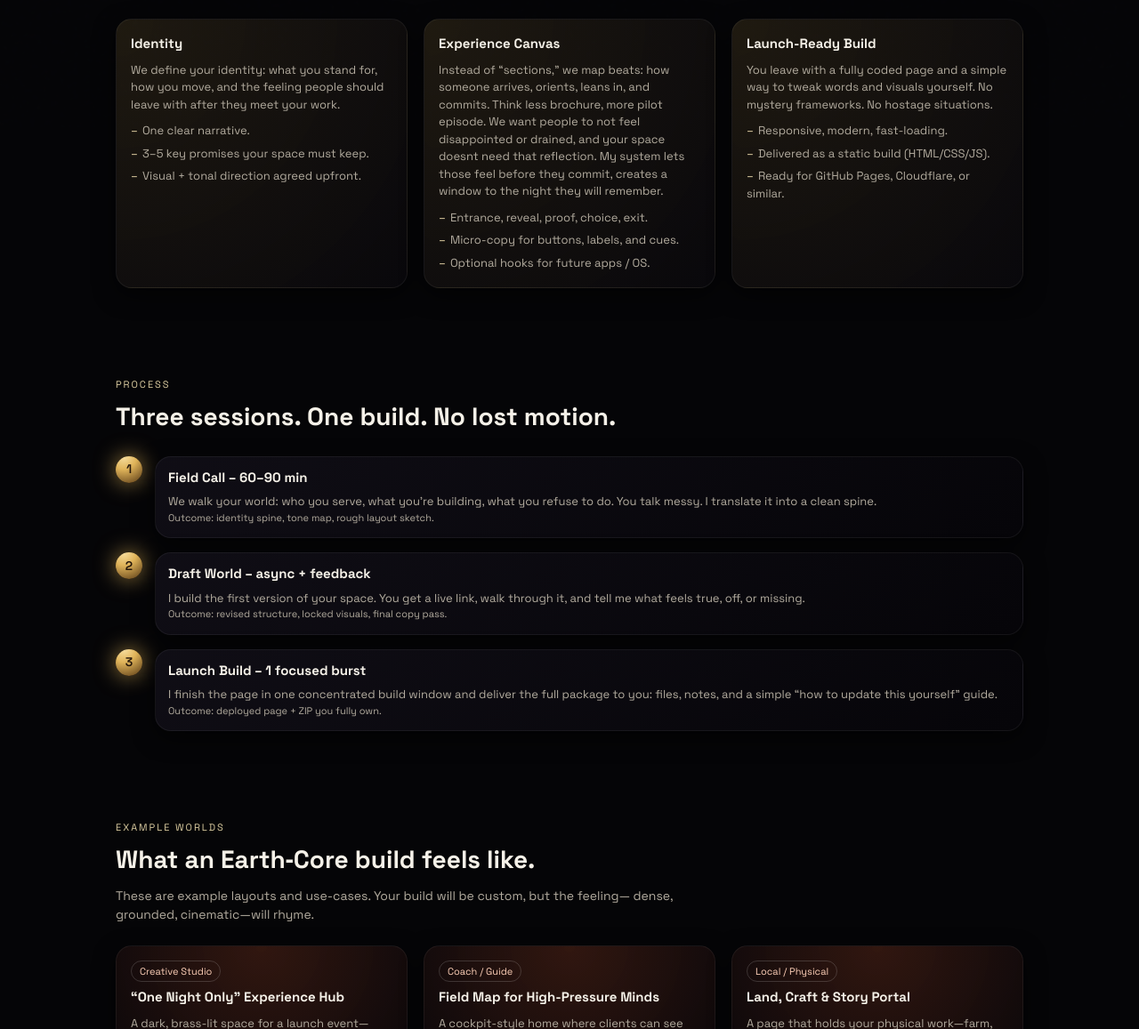
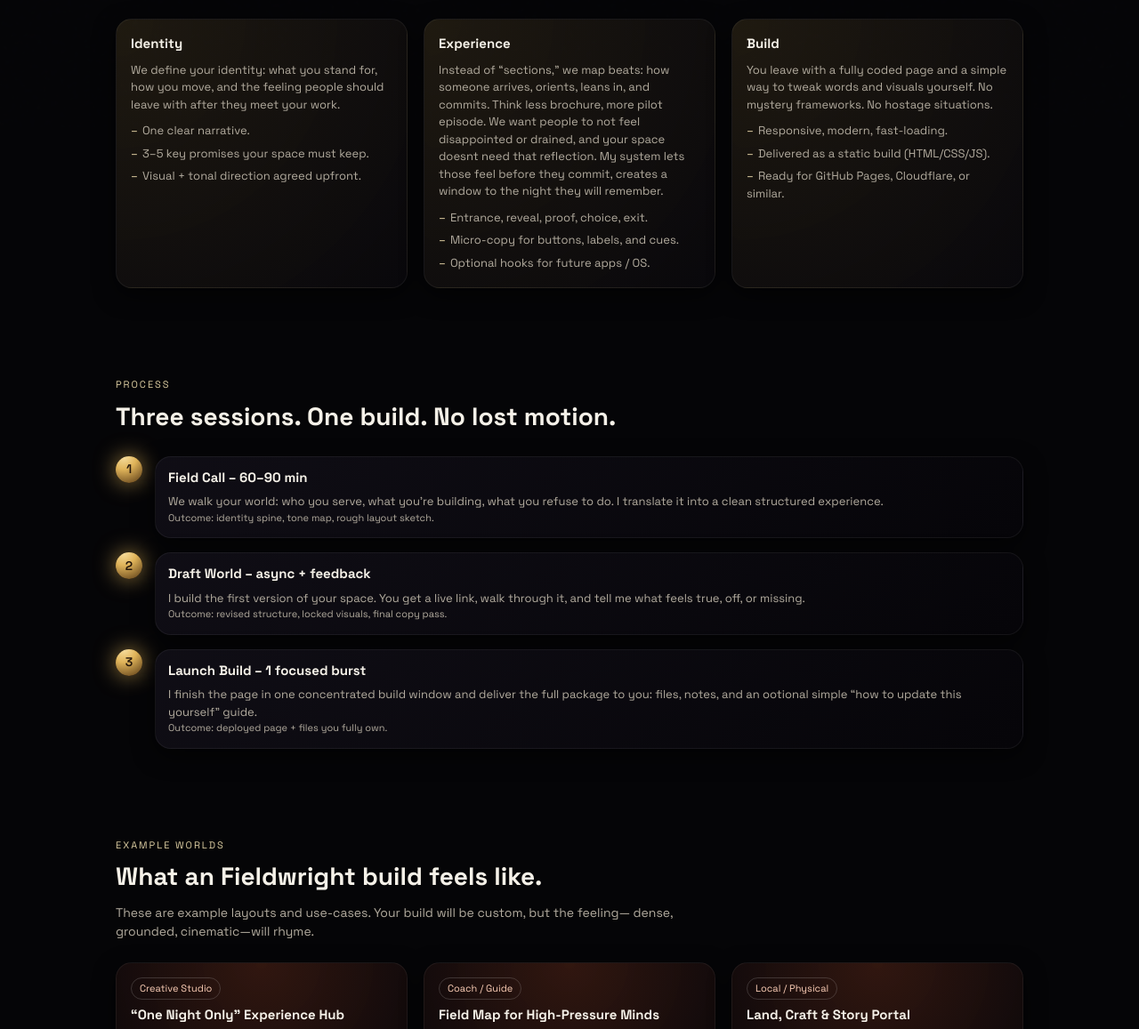
Before and after one commit to lucensolen/signalroom2, a plain HTML site: page index.html in a window 1280 px wide. Shown: the part 697-1854 px from the top of the page at 89% size. Drawn offline with Linux system fonts and the light colour scheme.

Commit message:
Update index.html

```diff
--- a/index.html
+++ b/index.html
@@ -109,7 +109,7 @@
           </ul>
         </article>
         <article class="offer-card">
-          <h3>Experience Canvas</h3>
+          <h3>Experience</h3>
           <p>
             Instead of “sections,” we map beats: how someone arrives, orients, leans in, and commits.
             Think less brochure, more pilot episode.
@@ -123,7 +123,7 @@
           </ul>
         </article>
         <article class="offer-card">
-          <h3>Launch-Ready Build</h3>
+          <h3>Build</h3>
           <p>
             You leave with a fully coded page and a simple way to tweak words and visuals yourself.
             No mystery frameworks. No hostage situations.
@@ -150,7 +150,7 @@
             <h3>Field Call – 60–90 min</h3>
             <p>
               We walk your world: who you serve, what you’re building, what you refuse to do.
-              You talk messy. I translate it into a clean spine.
+              I translate it into a clean structured experience.
             </p>
             <p class="small">Outcome: identity spine, tone map, rough layout sketch.</p>
           </div>
@@ -172,9 +172,9 @@
             <h3>Launch Build – 1 focused burst</h3>
             <p>
               I finish the page in one concentrated build window and deliver the full package to you:
-              files, notes, and a simple “how to update this yourself” guide.
+              files, notes, and an ootional simple “how to update this yourself” guide.
             </p>
-            <p class="small">Outcome: deployed page + ZIP you fully own.</p>
+            <p class="small">Outcome: deployed page + files you fully own.</p>
           </div>
         </div>
       </div>
@@ -184,7 +184,7 @@
     <section class="section" id="gallery">
       <div class="section-header">
         <p class="eyebrow">Example Worlds</p>
-        <h2>What an Earth‑Core build feels like.</h2>
+        <h2>What an Fieldwright build feels like.</h2>
         <p class="section-text">
           These are example layouts and use-cases. Your build will be custom, but the feeling—
           dense, grounded, cinematic—will rhyme.
```
